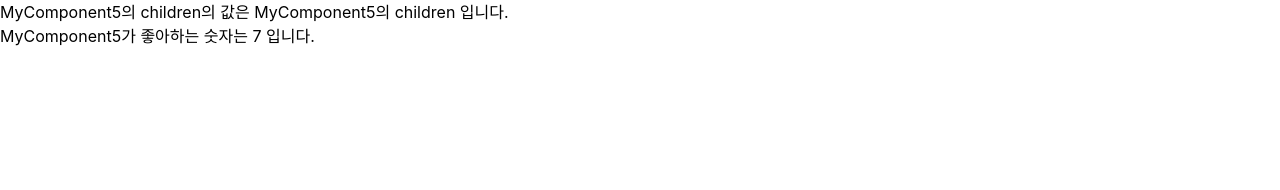
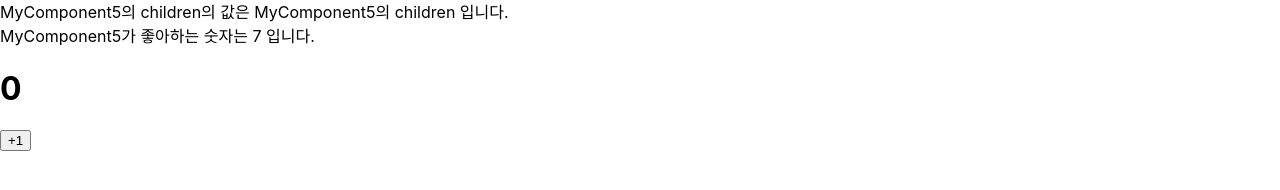
Before and after one commit to ohoCoding/React_Study, a React (Create React App) app: page / in a window 1280 px wide. Shown: the part 416-606 px from the top of the page. Built offline with nearby package versions, Linux system fonts and the light colour scheme.

Commit message:
FifthCommit_ReactStudy_클래스형 컴포넌트 state

```diff
--- /dev/null
+++ b/src/APP10.js
@@ -0,0 +1,7 @@
+import React from 'react';
+import Counter from './Counter';
+
+const App10 = () => {
+    return <Counter/>;
+};
+export default App10;
--- a/src/App9.js
+++ b/src/App9.js
@@ -1,5 +1,4 @@
 import React from 'react';
-import App8 from './App8';
 import MyComponent5 from './MyComponent5';
 
 const App9 = () => {
--- /dev/null
+++ b/src/Counter.js
@@ -0,0 +1,29 @@
+import React, {Component} from 'react';
+
+class Counter extends Component {
+    constructor(props) {    // 컴포넌트의 생성자 메서드
+        super(props)       // 클래스형 컴포넌트에서 costructor를 작성할 때 반드시 super(props) 호출
+                            // 이 함수가 호출되면 현재 클래스형 컴포넌트가 상속받고 있는 Component클래스가 지닌 생성자 함수 호출
+            //state 초기값 설정
+            this.state = {
+                number: 0
+            };
+        }
+      render(){
+          const { number } = this.state; //state를 조회할때 this.state로 조회
+          return(
+              <div>
+                  <h1>{number}</h1>
+                  <button
+                    // onClick을 통해 버튼이 클릭되었을때 호출함 함수를 지정
+                    onClick = {() =>{
+                        //this.setState를 사용해 state에 새로운 값을 넣을 수 있습니다
+                        this.setState({ number: number+1 });
+                    }}
+                  >
+                 +1 </button>
+              </div>
+          );
+    }
+}
+export default Counter;
--- a/src/index.js
+++ b/src/index.js
@@ -11,6 +11,7 @@ import App6 from './App6';
 import App7 from './App7';
 import App8 from './App8';
 import App9 from './App9';
+import App10 from './APP10';
 ReactDOM.render(  //컴포넌트를 페이지에 렌더링하는 역할
   <React.StrictMode>
     <App />
@@ -22,6 +23,7 @@ ReactDOM.render(  //컴포넌트를 페이지에 렌더링하는 역할
     <App7 />
     <App8 />
     <App9 />
+    <App10 />
   </React.StrictMode>,
   //
   document.getElementById('root')
```
